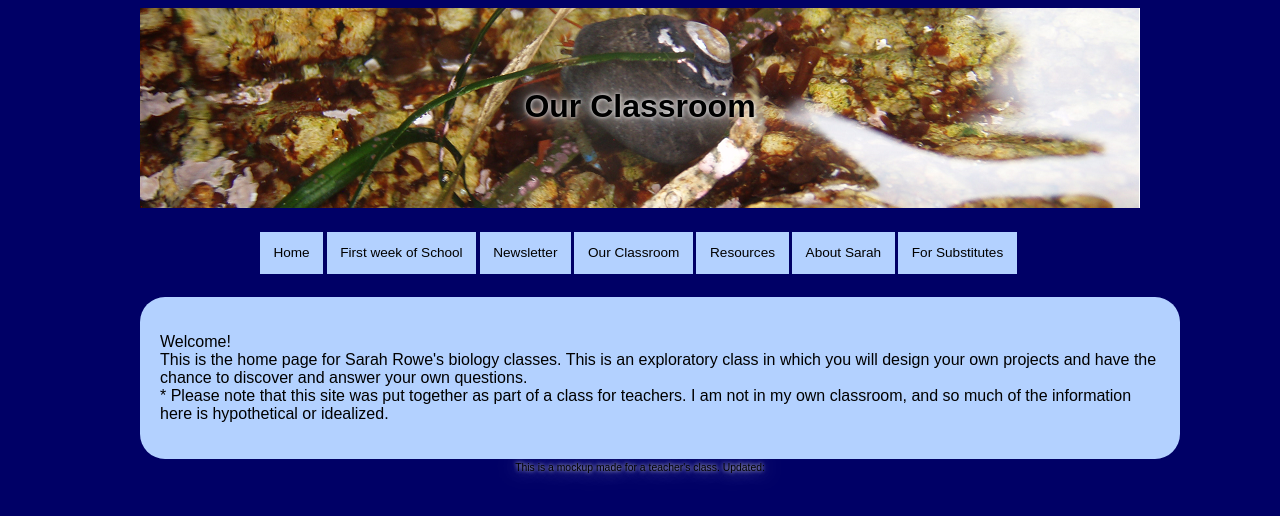
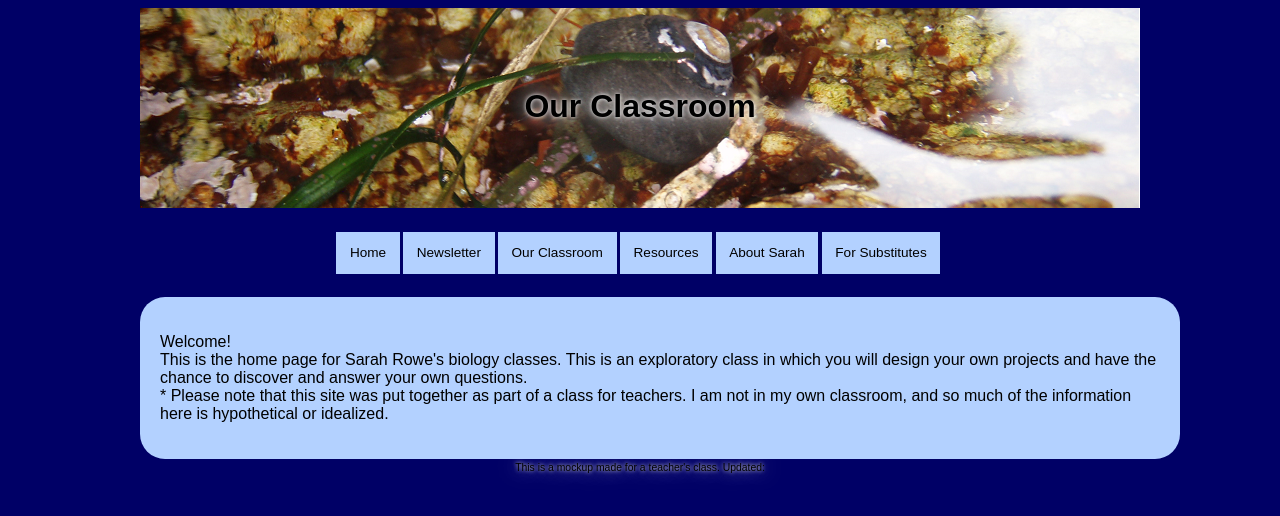
Before and after one commit to SReduc/SReduc.github.io, a Jekyll site: the page built from index.html, in a window 1280 px wide. Shown: the top 516 px of the page. Built offline with Jekyll 4.4.1, drawn with Linux system fonts in a browser that asks for light colours.

Commit message:
Update default.html

```diff
--- a/_layouts/default.html
+++ b/_layouts/default.html
@@ -12,7 +12,7 @@
 	<div id="menu">
       		<ul class="topmenu">
       		    <li><a class="item" href="index.html">Home</a> </li><li>&nbsp;</li>
-		    <li><a class="item" href="wk1.html">First week of School</a></li><li>&nbsp;</li>
+		    <!--<li><a class="item" href="wk1.html">First week of School</a></li><li>&nbsp;</li>-->
 		    <li><a class="item" href="newsletter.html">Newsletter</a></li><li>&nbsp;</li>
 		    <li><a class="item" href="classinfo.html">Our Classroom</a>
 				<ul>
```
